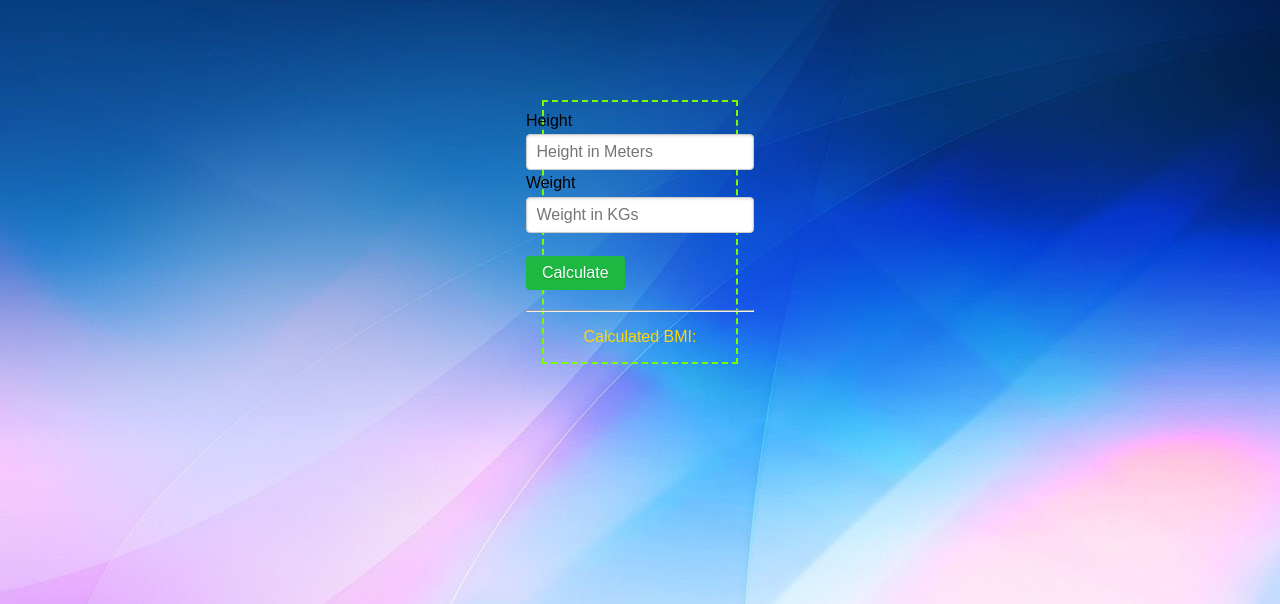
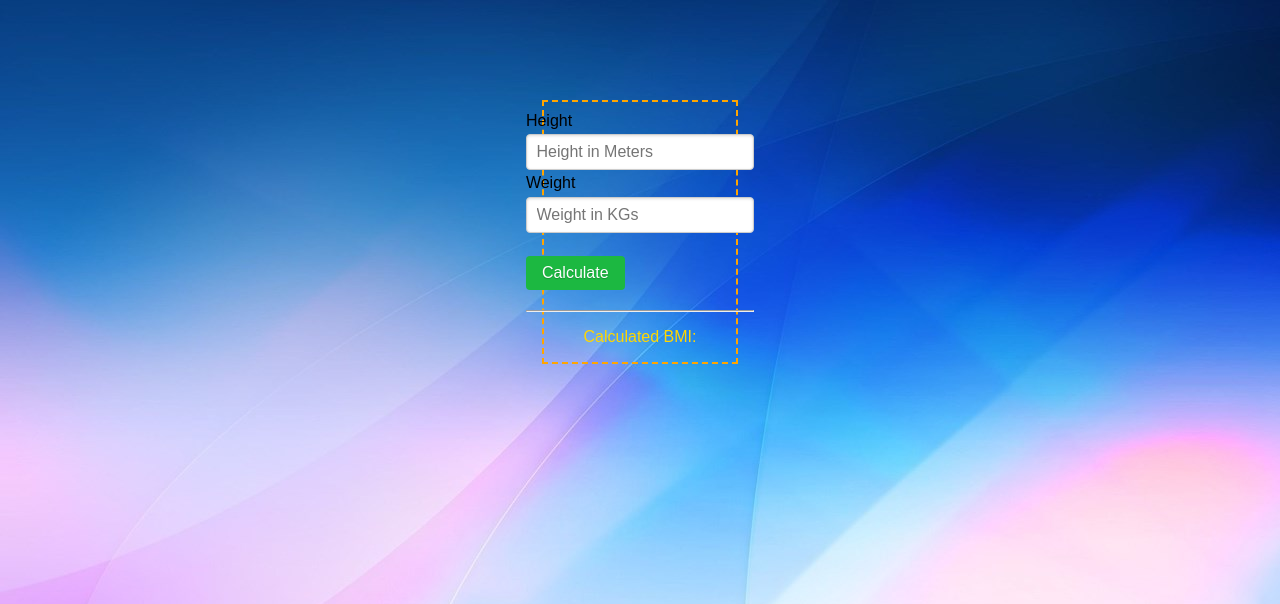
Before and after one commit to rikjal/BMI-Calculator, a Flask app: page / in a window 1280 px wide. Shown: the top 604 px of the page. Run offline with Flask 2, Linux system fonts and the light colour scheme; some libraries are stand-ins or nearby versions.

Commit message:
Update index.css

```diff
--- a/static/css/index.css
+++ b/static/css/index.css
@@ -6,7 +6,7 @@ body{
     width: 15%;
     display: flex;
     justify-content: center;
-    border: 2px dashed lawngreen;
+    border: 2px dashed orange;
 }
 #res {
     text-align: center;
```
